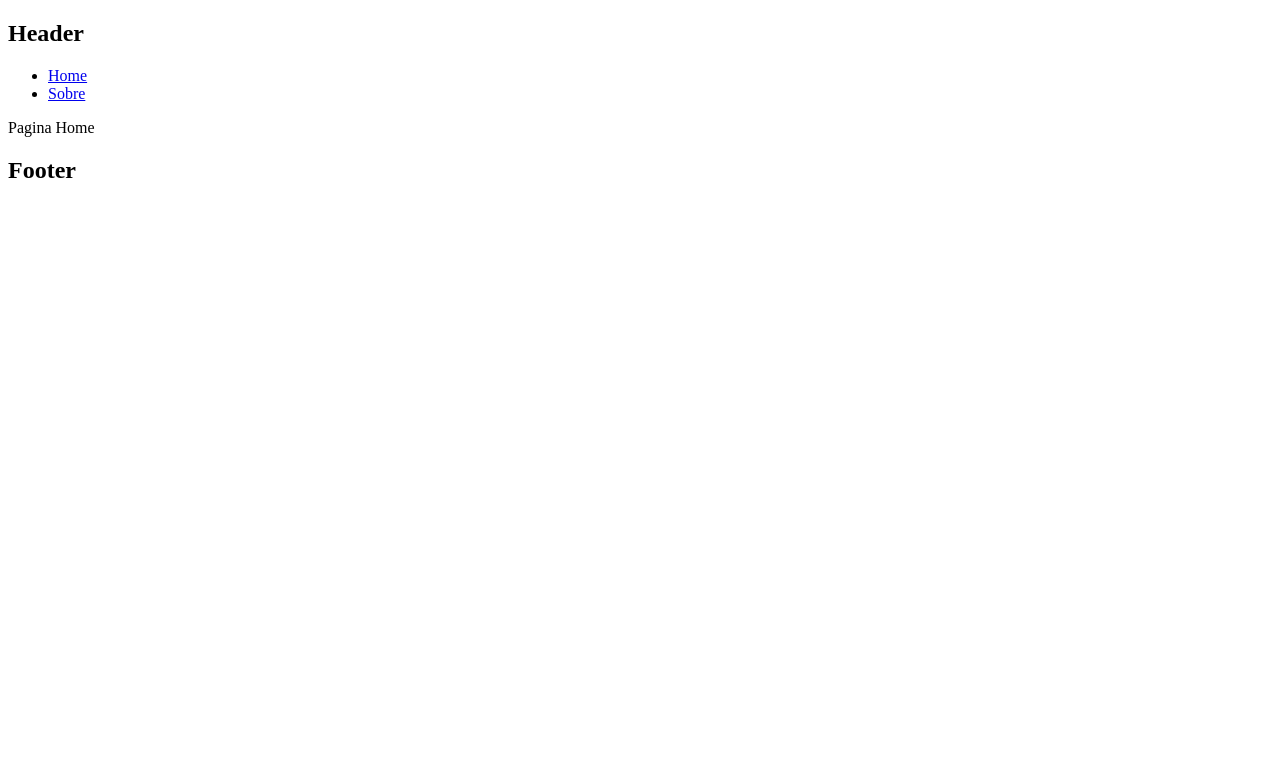
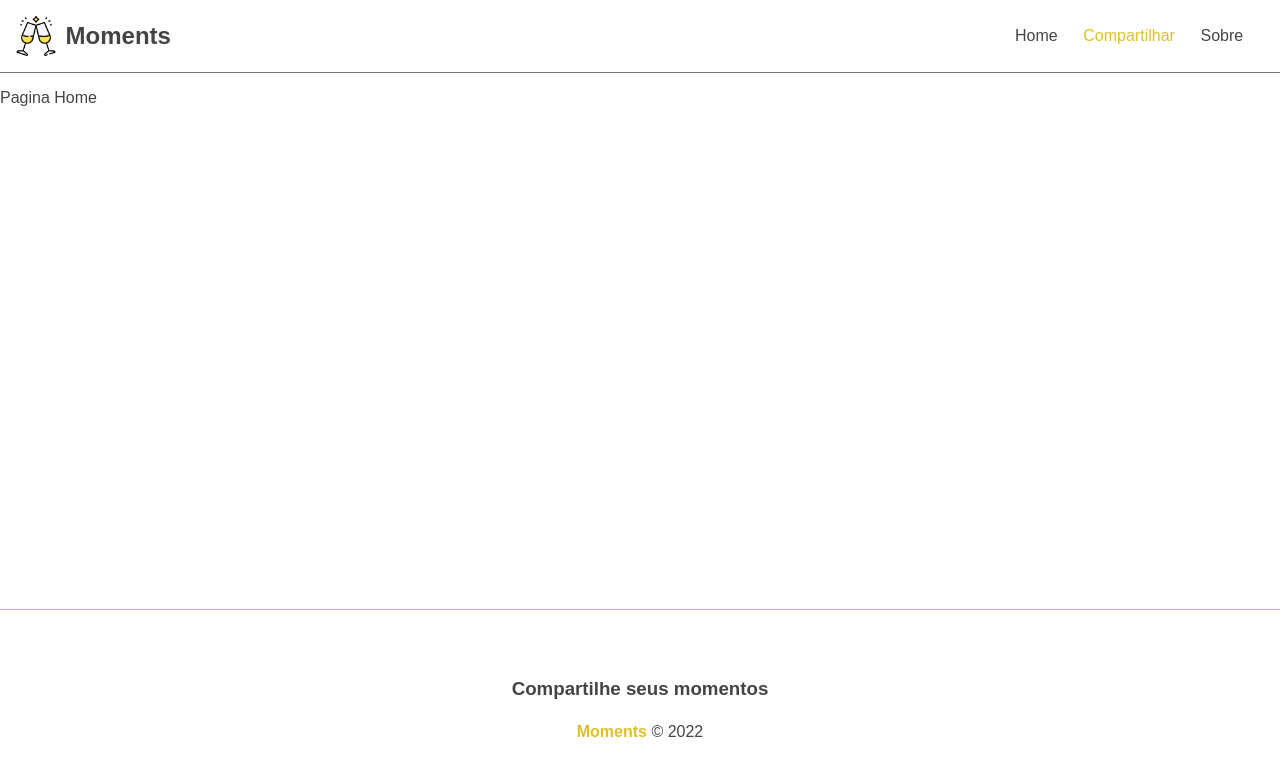
Before and after one commit to Glmmm/projeto-angular, an Angular app: page / in a window 1280 px wide. Shown: the top 776 px of the page. Built offline with nearby package versions, Linux system fonts and the light colour scheme.

Commit message:
estilização simples

```diff
--- a/angular.json
+++ b/angular.json
@@ -96,5 +96,8 @@
         }
       }
     }
+  },
+  "cli": {
+    "analytics": "eb0b9b8a-bb39-4d6c-ad2d-f2785afed8e7"
   }
 }
--- a/src/app/app.component.css
+++ b/src/app/app.component.css
@@ -0,0 +1,4 @@
+.container{
+    min-height: 65vh;
+    margin-top: 1em;
+}
--- a/src/app/app.component.html
+++ b/src/app/app.component.html
@@ -1,5 +1,5 @@
 <app-header></app-header>
-<main class="component">
+<main class="container">
   <router-outlet></router-outlet>
 </main>
 <app-footer></app-footer>
--- a/src/app/app.routes.ts
+++ b/src/app/app.routes.ts
@@ -1,8 +1,10 @@
 import { Routes } from '@angular/router';
 import { HomeComponent } from './components/pages/home/home.component';
 import { AboutComponent } from './components/pages/about/about.component';
+import { NewComponent } from './components/pages/new/new.component';
 
 export const routes: Routes = [
     {path: '', component: HomeComponent},
-    {path: 'about', component: AboutComponent }
+    {path: 'about', component: AboutComponent },
+    {path: 'moments/new', component: NewComponent}
 ];
--- a/src/app/components/footer/footer.component.css
+++ b/src/app/components/footer/footer.component.css
@@ -0,0 +1,15 @@
+footer{
+    border-top: 1px solid #dec129;
+    display: flex;
+    flex-direction: column;
+    align-items: center;
+    justify-content: center;
+    height: 200px;
+}
+footer h3{
+    margin-bottom: 1.2em;
+}
+footer span{
+    font-weight: bold;
+    color: #dec129;
+}
--- a/src/app/components/footer/footer.component.html
+++ b/src/app/components/footer/footer.component.html
@@ -1 +1,4 @@
-<h2>Footer</h2>
+<footer>
+    <h3>Compartilhe seus momentos</h3>
+    <p><span>Moments</span> &copy; 2022</p>
+</footer>
--- a/src/app/components/header/header.component.css
+++ b/src/app/components/header/header.component.css
@@ -0,0 +1,34 @@
+nav {
+    display: flex;
+    justify-content: space-between;
+    padding: 1em;
+    border-bottom: 1px solid #777;
+}
+.brand, .links{
+    display: flex;
+    justify-content: center;
+    align-items: center;
+}
+.brand img{
+    width: 40px;
+    margin-right: 0.6em;
+}
+.brand h2{
+    transition: 0.2s;
+}
+.brand:hover > h2 {
+    color: #dec129;
+}
+.links li{
+    margin-right: 1em;
+    list-style: none;
+}
+.links a{
+    padding: 0.1em 0.3em;
+}
+#add a{
+    color: #dec129;
+}
+#add a:hover{
+    background-color: #efefef;
+}
--- a/src/app/components/header/header.component.html
+++ b/src/app/components/header/header.component.html
@@ -1,7 +1,11 @@
-<h2>Header</h2>
 <nav>
-    <ul>
-        <li><a routerLink="/">Home</a></li>
-        <li><a routerLink="/">Sobre</a></li>
-    </ul>
+  <a class="brand" routerLink="/">
+    <img src="/assets/moments.png" alt="" />
+    <h2>Moments</h2>
+  </a>
+  <ul class="links">
+    <li><a routerLink="/">Home</a></li>
+    <li id="add"><a routerLink="/moments/new">Compartilhar</a></li>
+    <li><a routerLink="/about">Sobre</a></li>
+  </ul>
 </nav>
--- a/src/index.html
+++ b/src/index.html
@@ -5,7 +5,7 @@
   <title>Moments</title>
   <base href="/">
   <meta name="viewport" content="width=device-width, initial-scale=1">
-  <link rel="icon" type="image/x-icon" href="favicon.ico">
+  <link rel="icon" type="image/x-icon" href="assets/favico.png">
 </head>
 <body>
   <app-root></app-root>
--- a/src/styles.css
+++ b/src/styles.css
@@ -1 +1,17 @@
 /* You can add global styles to this file, and also import other style files */
+*{
+    margin: 0;
+    padding: 0;
+    font-family: Arial, Helvetica, sans-serif;
+    box-sizing: border-box;
+    color: #444;
+}
+a{
+    text-decoration: none;
+    color: #444;
+    transition: 0.2s;
+}
+a:hover{
+    color: #dec129;
+
+}
```
Also changed, not shown: src/assets/favico.png (added), src/assets/moments.png (added).
